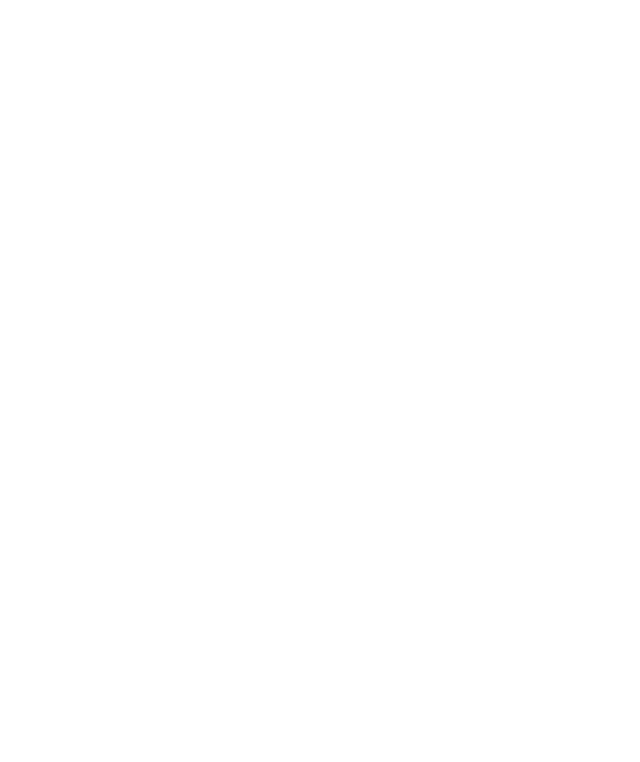
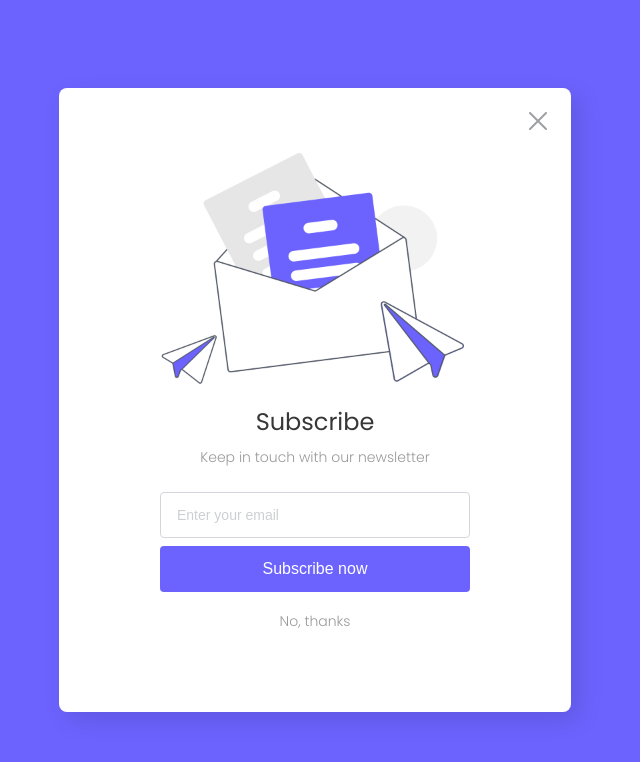
Before and after one commit to gizellysteffanny/newsletter-signup-form, a website built with webpack: page src/index.html in a window 1280 px wide. Shown: the whole page, without its empty margins (325-965 px from the left). Built offline with nearby package versions, Linux system fonts and the light colour scheme.

Commit message:
feat: adding signup form

```diff
--- /dev/null
+++ b/src/assets/sass/_colors.scss
@@ -0,0 +1,10 @@
+$primary-color: #6C63FF;
+$title-color: #373737;
+$text-color: #9A9A9A;
+$white: #FFFFFF;
+$black: #000000;
+
+$input-placeholder-color: #CDD0D3;
+$input-border-color: #D3D7DB;
+
+$body-bg-color: $primary-color;
--- /dev/null
+++ b/src/assets/sass/_typo.scss
@@ -0,0 +1,22 @@
+@import url('https://fonts.googleapis.com/css2?family=Poppins:ital,wght@0,300;0,400;1,500&display=swap');
+
+$font-family: 'Poppins', sans-serif;
+$font-regular: 100;
+$font-medium: 500;
+
+$font-base-size: 16px;
+$title-size: 24px;
+$text-size: 14px;
+$cta-size: 16px;
+
+.title {
+   color: $title-color;
+   font-size: $title-size;
+   font-weight: $font-medium;
+}
+
+.text {
+   color: $text-color;
+   font-size: $text-size;
+   font-weight: $font-regular;
+}
--- a/src/assets/sass/main.scss
+++ b/src/assets/sass/main.scss
@@ -0,0 +1,104 @@
+@import 'colors';
+@import 'typo';
+
+body {
+   background-color: $body-bg-color;
+   font-family: $font-family;
+   font-size: $font-base-size;
+   color: $white;
+
+   display: flex;
+   align-items: center;
+   justify-content: center;
+   margin: 0;
+   height: 100vh;
+   width: 100%;
+
+   main {
+      &.wrapper {
+         max-width: 940px;
+         margin: 0 auto;
+
+         .card {
+            background-color: $white;
+            box-shadow: 8px 8px 24px rgba($black, 0.12);
+            border-radius: 8px;
+            padding: 24px;
+            width: 464px;
+            height: 576px;
+            text-align: center;
+
+            &__header {
+               display: flex;
+               justify-content: flex-end;
+            }
+
+            &__content {
+               .card-img {
+                  img {
+                     width: 310px
+                  }
+               }
+
+               .card-info {
+                  margin-bottom: 24px;
+                  .title {
+                     margin: 0 0 8px 0;
+                  }
+
+                  .text {
+                     margin: 0;
+                  }
+               }
+
+               .card-form {
+                  max-width: 310px;
+                  margin: 0 auto 16px auto;
+
+                  form {
+                     display: flex;
+                     justify-content: center;
+                     flex-direction: column;
+
+                     input {
+                        margin-bottom: 8px;
+                        border: 1px solid $input-border-color;
+                        border-radius: 4px;
+                        box-sizing: border-box;
+                        height: 46px;
+                        padding: 12px 16px;
+                        outline-color: $primary-color;
+                        color: $title-color;
+
+                        &::placeholder {
+                           color: $input-placeholder-color;
+                           font-size: $text-size;
+                        }
+                     }
+
+                     button {
+                        border: none;
+                        border-radius: 4px;
+                        cursor: pointer;
+                        font-size: $cta-size;
+                        font-weight: $font-medium;
+                        height: 46px;
+
+                        &.cta {
+                           background-color: $primary-color;
+                           color: $white;
+                        }
+                     }
+                  }
+               }
+            }
+
+            &__footer {
+               a {
+                  text-decoration: none;
+               }
+            }
+         }
+      }
+   }
+}
--- a/src/index.html
+++ b/src/index.html
@@ -7,6 +7,37 @@
    <title>Newsletter Signup Form</title>
 </head>
 <body>
+   <main class="wrapper">
+      <div class="card">
+         <div class="card__header">
+            <a href="#">
+               <img src="assets/img/close-icon.svg" alt="Close Icon">
+            </a>
+         </div>
 
+         <div class="card__content">
+            <div class="card-img">
+               <img src="assets/img/mail.png" alt="Mail Illustration">
+            </div>
+
+            <div class="card-info">
+               <h1 class="title">Subscribe</h1>
+               <p class="text">Keep in touch with our newsletter</p>
+            </div>
+
+            <div class="card-form">
+               <form>
+                  <input type="email" placeholder="Enter your email">
+
+                  <button class="cta">Subscribe now</button>
+               </form>
+            </div>
+         </div>
+
+         <div class="card__footer">
+            <a href="#" class="text">No, thanks</a>
+         </div>
+      </div>
+   </main>
 </body>
 </html>
```
Also changed, not shown: README.md, src/assets/img/background-elements.svg (added), src/assets/img/close-icon.svg (added), src/assets/img/mail.png (added).
